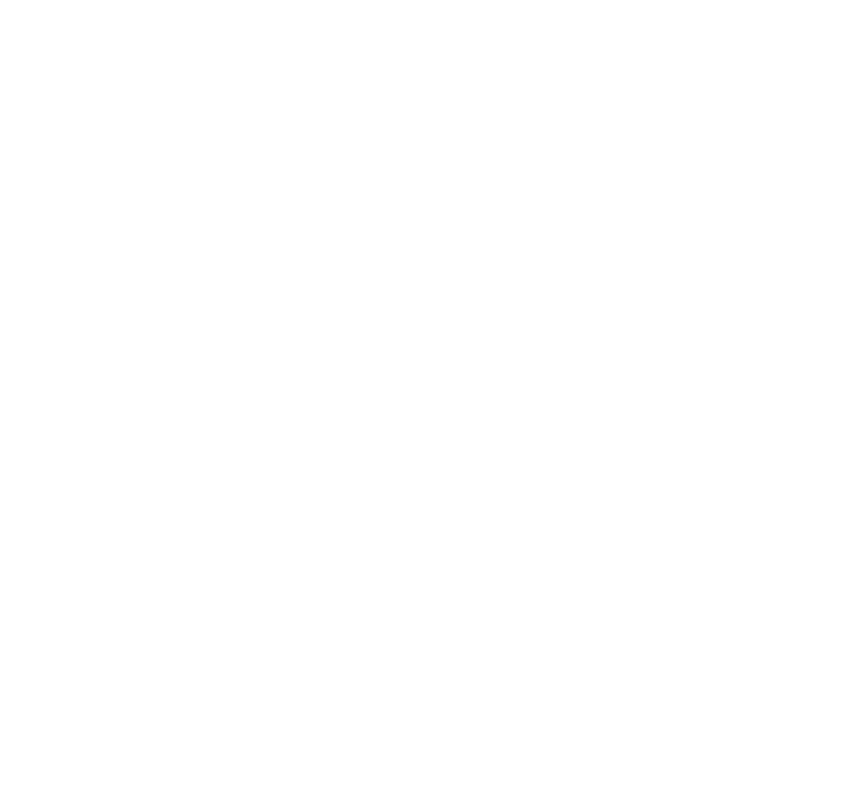
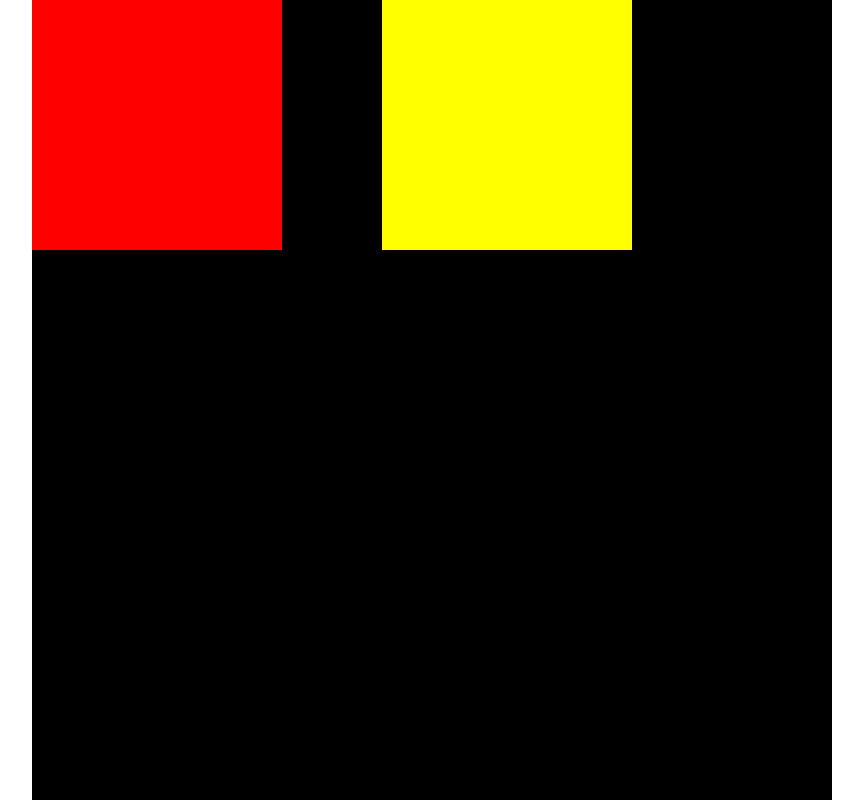
Before and after one commit to Giosco25/-htmlcss-airbnb, a plain HTML site: page index.html in a window 1280 px wide. Shown: the whole page, without its empty margins (208-1071 px from the left). Drawn offline with Linux system fonts and the light colour scheme.

Commit message:
Sto dando le misure ai blocchi

```diff
--- a/index.html
+++ b/index.html
@@ -3,9 +3,10 @@
     <head>
         <meta charset="utf-8">
         <title>3 blocchi moderni</title>
+        <link rel="stylesheet" href="style.css">
     </head>
     <body>
-        <div class="le città">
+        <div class="città">
             <div class="milano">
                 <div class="madrid">
                     <div class="tokyo">
--- a/style.css
+++ b/style.css
@@ -0,0 +1,30 @@
+*{
+ margin:0;
+ padding:0;
+ box-sizing: border-box;
+}
+.città {
+    width:800px;
+    background-color: black;
+    height: 800px;
+    margin:auto;
+}
+.milano{
+    width:250px;
+    height:250px;
+    background-color: red;
+}
+
+.madrid{
+    width:250px;
+    height: 250px;
+    background-color: white;
+    margin-left: 350px;
+
+}
+.tokyo{
+    width:250px;
+    height: 250px;
+    background-color: yellow;
+
+}
```
